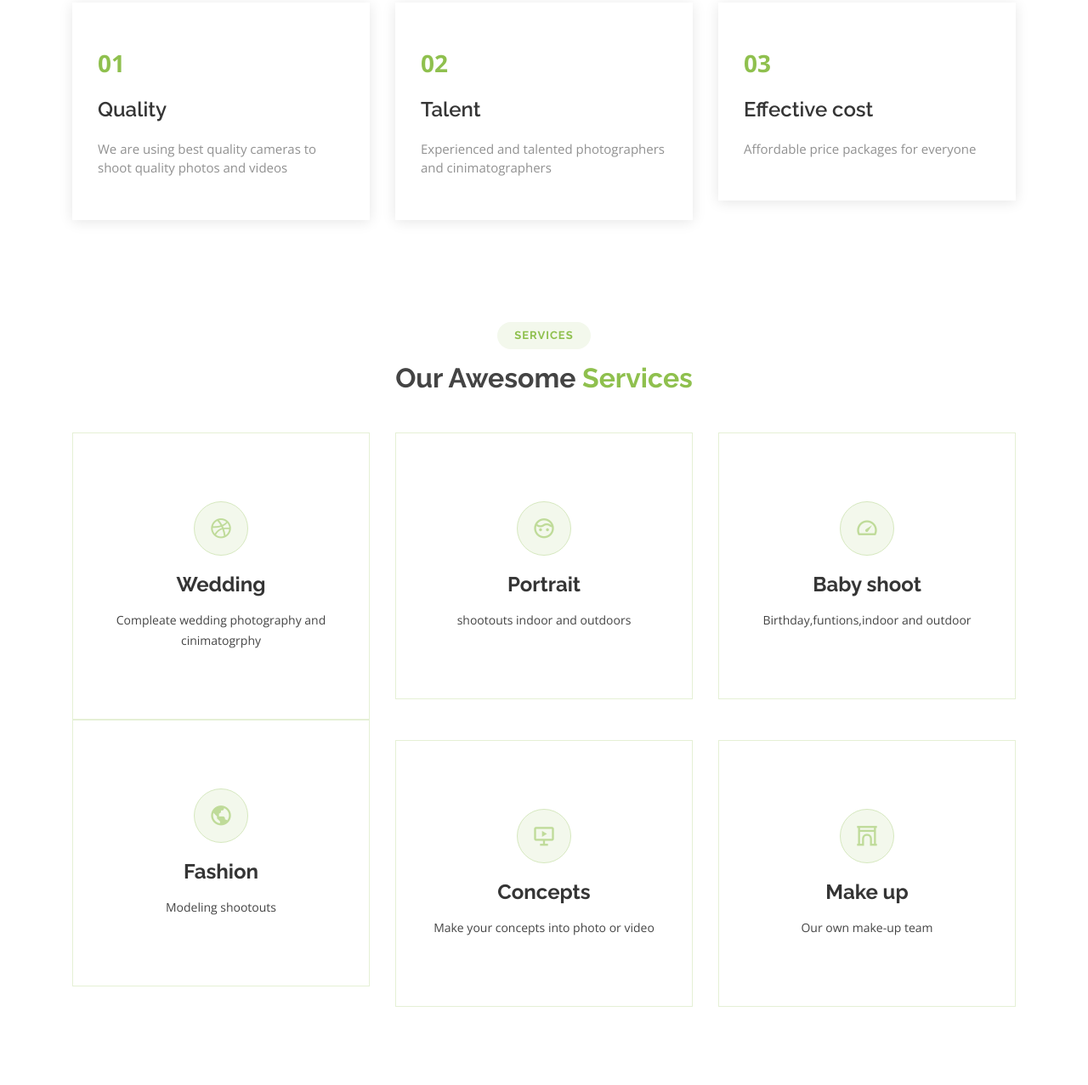
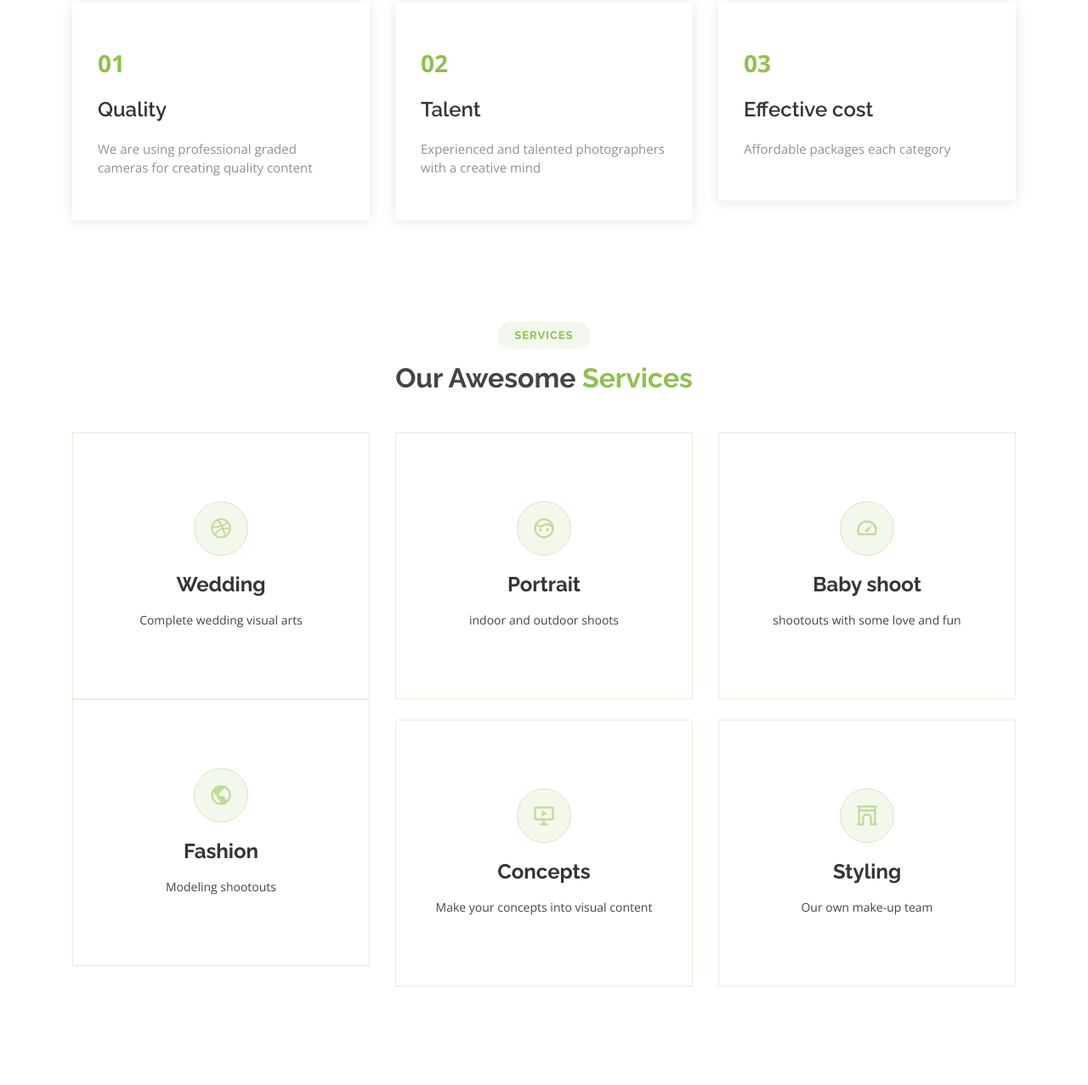
Before and after one commit to Athul-kkt/obsturador_web, a plain HTML site: page index.html in a window 1280 px wide. Shown: the part 779-2056 px from the top of the page at 85% size. Drawn offline with nearby package versions, Linux system fonts and the light colour scheme.

Commit message:
Update index.html
some details editing

```diff
--- a/index.html
+++ b/index.html
@@ -96,7 +96,7 @@
   <section id="hero">
     <div class="hero-container" data-aos="fade-up">
       <h1>Welcome to Obturador Photography</h1>
-      <h2>We are the team of talanted photographers and cinimatographres</h2>
+      <h2>We are the team of talented photographers and cinematographres</h2>
       <a href="#why-us" class="btn-get-started scrollto">Get Started</a>
     </div>
   </section><!-- End Hero -->
@@ -159,7 +159,7 @@
             <div class="box" data-aos="fade-up">
               <span>01</span>
               <h4>Quality</h4>
-              <p>We are using best quality cameras to shoot quality photos and videos</p>
+              <p>We are using professional graded cameras for creating quality content</p>
             </div>
           </div>
 
@@ -167,7 +167,7 @@
             <div class="box" data-aos="fade-up" data-aos-delay="100">
               <span>02</span>
               <h4>Talent</h4>
-              <p>Experienced and talented photographers and cinimatographers</p>
+              <p>Experienced and talented photographers with a creative mind</p>
             </div>
           </div>
 
@@ -175,7 +175,7 @@
             <div class="box">
               <span>03</span>
               <h4>Effective cost</h4>
-              <p>Affordable price packages for everyone</p>
+              <p>Affordable packages each category
             </div>
           </div>
 
@@ -243,7 +243,7 @@
             <div class="icon-box" data-aos="zoom-in">
               <div class="icon"><i class="bx bxl-dribbble"></i></div>
               <h4><a href="#portfolio">Wedding</a></h4>
-              <p>Compleate wedding photography and cinimatogrphy</p>
+              <p>Complete wedding visual arts </p>
             </div>
           </div>
 
@@ -251,7 +251,7 @@
             <div class="icon-box" data-aos="zoom-in" data-aos-delay="100">
               <div class="icon"><i class="bx bx-face"></i></div>
               <h4><a href="#portfolio">Portrait</a></h4>
-              <p>shootouts indoor and outdoors</p>
+              <p>indoor and outdoor shoots</p>
             </div>
           </div>
 
@@ -259,7 +259,7 @@
             <div class="icon-box" data-aos="zoom-in" data-aos-delay="200">
               <div class="icon"><i class="bx bx-tachometer"></i></div>
               <h4><a href="#portfolio">Baby shoot</a></h4>
-              <p>Birthday,funtions,indoor and outdoor </p>
+              <p>shootouts with some love and fun</p>
             </div>
           </div>
 
@@ -275,14 +275,14 @@
             <div class="icon-box" data-aos="zoom-in" data-aos-delay="400">
               <div class="icon"><i class="bx bx-slideshow"></i></div>
               <h4><a href="#portfolio">Concepts</a></h4>
-              <p>Make your concepts into photo or video</p>
+              <p>Make your concepts into visual content</p>
             </div>
           </div>
 
           <div class="col-lg-4 col-md-6  mt-4">
             <div class="icon-box" data-aos="zoom-in" data-aos-delay="500">
               <div class="icon"><i class="bx bx-arch"></i></div>
-              <h4><a href="#portfolio">Make up</a></h4>
+              <h4><a href="#portfolio">Styling</a></h4>
               <p>Our own make-up team</p>
             </div>
           </div>
@@ -491,16 +491,16 @@
           <div class="col-lg-3 col-md-6 d-flex align-items-stretch">
             <div class="member" data-aos="fade-up" data-aos-delay="200">
               <div class="member-img">
-                <img src="assets/img/team/team-3.jpg" class="img-fluid" alt="">
+                <img src="assets/img/team/ranjith.jpg" class="img-fluid" alt="">
                 <div class="social">
                   <!--<a href=""><i class="icofont-twitter"></i></a>-->
-                  <a href="https://www.facebook.com/akhil.kkt"><i class="icofont-facebook"></i></a>
-                  <a href="https://www.instagram.com/akhil_obturador"><i class="icofont-instagram"></i></a>
+                   <a href="https://www.facebook.com/Ranjithphotography"><i class="icofont-facebook"></i></a>
+                  <a href="https://www.instagram.com/ranjithphotography"><i class="icofont-instagram"></i></a>
                   <!--<a href=""><i class="icofont-linkedin"></i></a>-->
                 </div>
               </div>
               <div class="member-info">
-                <h4>Akhil k</h4>
+                <h4>Ranjith</h4>
                 <span>Team Head</span>
               </div>
             </div>
@@ -509,17 +509,17 @@
           <div class="col-lg-3 col-md-6 d-flex align-items-stretch">
             <div class="member" data-aos="fade-up" data-aos-delay="300">
               <div class="member-img">
-                <img src="assets/img/team/team-4.jpg" class="img-fluid" alt="">
+                <img src="assets/img/team/akhil.jpg" class="img-fluid" alt="">
                 <div class="social">
                   <!--<a href=""><i class="icofont-twitter"></i></a>-->
-                  <a href="https://www.facebook.com/Ranjithphotography"><i class="icofont-facebook"></i></a>
-                  <a href="https://www.instagram.com/ranjithphotography"><i class="icofont-instagram"></i></a>
+                  <a href="https://www.facebook.com/akhil.kkt"><i class="icofont-facebook"></i></a>
+                  <a href="https://www.instagram.com/akhil_hphotography"><i class="icofont-instagram"></i></a>
                   <!--<a href=""><i class="icofont-linkedin"></i></a>-->
                 </div>
               </div>
               <div class="member-info">
-                <h4>Ranjith</h4>
-                <span>Team Head</span>
+                <h4>Akhil</h4>
+                <span>Photographer</span>
               </div>
             </div>
           </div>
```
